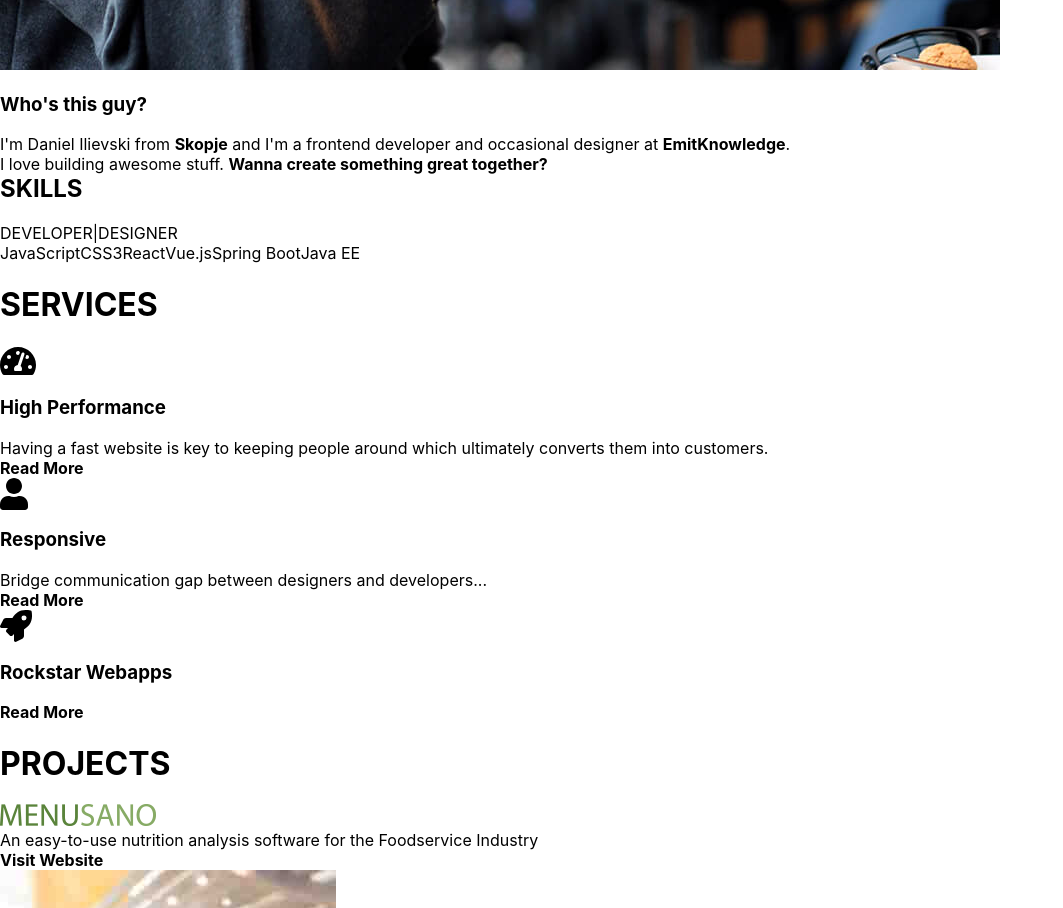
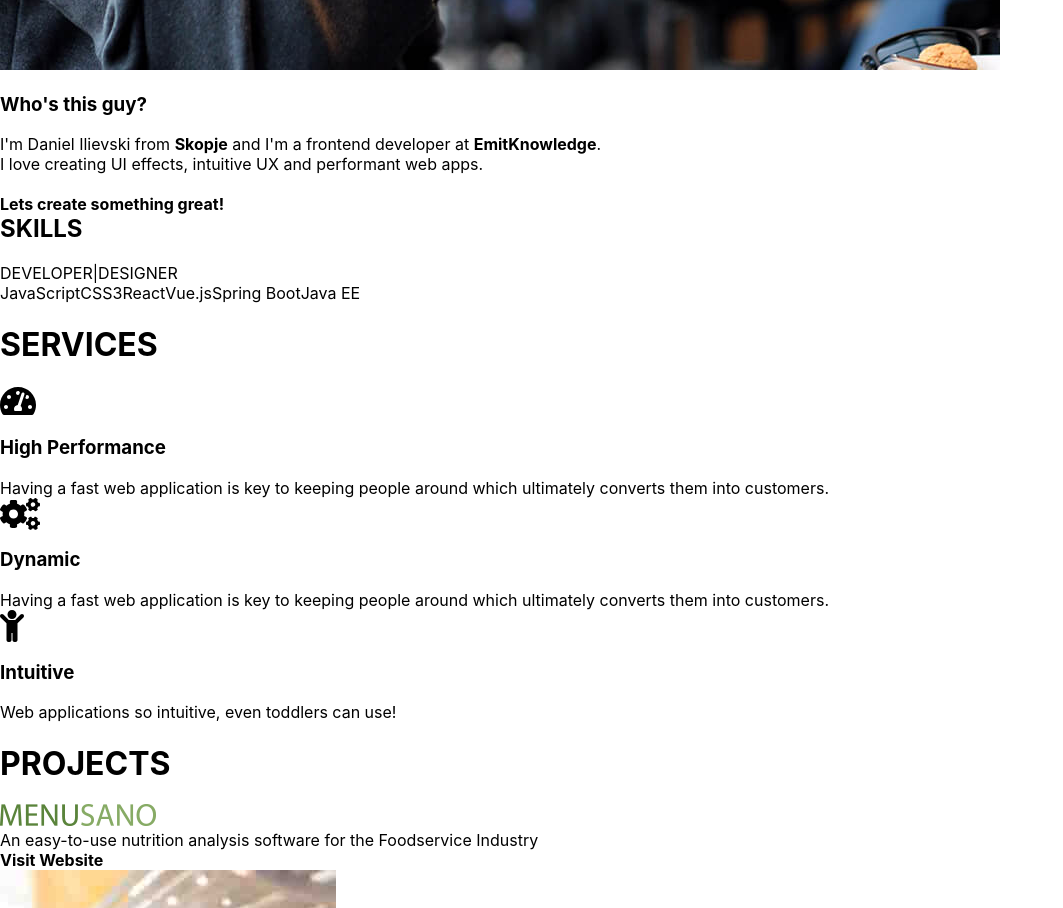
Before and after one commit to d-ilievski/portfolio, a React app: page / in a window 1280 px wide. Shown: the part 1280-2188 px from the top of the page, without its empty margins (0-1063 px from the left). Built offline with nearby package versions, Linux system fonts and the light colour scheme.

Commit message:
services section auto open and responsiveness

```diff
--- a/src/components/ServicesSplash/ServicesSplash.css
+++ b/src/components/ServicesSplash/ServicesSplash.css
@@ -1,5 +1,6 @@
 .Container {
     padding-top: 30px;
+    padding-bottom: 30px;
     min-height: 100vh;
     width: 100%;
     background: white;
@@ -77,7 +78,7 @@
 
 .ContentWrapper .ContentItem.appearAndOpen {
     animation-name: appearAndOpen;
-    animation-duration: 2s;
+    animation-duration: 1.5s;
     animation-fill-mode: forwards;
 }
 
@@ -104,6 +105,7 @@
 
 .ContentWrapper .ContentItem .Description h3 {
     margin: 0;
+    margin-bottom: 10px;
     text-align: center;
 }
 
@@ -153,14 +155,18 @@
 
 @keyframes appearAndOpen {
 
-    10% {
+    0% {
+        transform: translateY(50px);
+        opacity: 0;
+        height: 200px;
+        background: unset;
+    }
+
+    25%, 75% {
         transform: translateY(0);
         opacity: 1;
-    }
-
-    95% {
-        transform: translateY(0);
-        opacity: 1;
+        height: 200px;
+        background: unset;
     }
 
     100% {
--- a/src/components/ServicesSplash/ServicesSplash.js
+++ b/src/components/ServicesSplash/ServicesSplash.js
@@ -3,8 +3,9 @@ import aboutClasses from '../../containers/AboutSplash/AboutSplash.css';
 import classes from './ServicesSplash.css';
 
 import {FontAwesomeIcon} from '@fortawesome/react-fontawesome'
-import {faUser, faRocket, faTachometerAlt} from '@fortawesome/free-solid-svg-icons/'
-// import {ReactComponent as ResponsivenessLogo} from '../../images/icons/responsiveness.svg';
+import {faUser, faTachometerAlt, faChild, faCogs} from '@fortawesome/free-solid-svg-icons/'
+import Auxilliary from '../../hoc/Auxilliary';
+// import {ReactComponent as Grandparents} from '../../images/icons/grandparents.svg';
 
 class ServicesSplash extends Component {
 
@@ -31,6 +32,9 @@ class ServicesSplash extends Component {
     handleChange = () => {
 
         if (this.state.cooldown === null) {
+
+            this.props.handleChoice(3);
+
             this.setState({cooldown: setTimeout(() => {
                     this.setState({cooldown: null});
                 }, 800)});
@@ -93,7 +97,7 @@ class ServicesSplash extends Component {
 
                 <div className={classes.ContentWrapper}>
                     {/*classes.appearAndOpen*/}
-                    <div className={`${classes.ContentItem} wow ${aboutClasses.Appear} `} data-wow-delay="0.4s">
+                    <div className={`${classes.ContentItem} wow ${classes.appearAndOpen}`} data-wow-delay="0.4s">
                         <div className={classes.Icon}>
                             <FontAwesomeIcon
                                 icon={this.state.designerModeDelayed
@@ -102,38 +106,71 @@ class ServicesSplash extends Component {
                                 size="2x"></FontAwesomeIcon>
                         </div>
                         <div className={classes.Description}>
-                            <h3>High Performance</h3>
+                            {this.state.designerModeDelayed ?
+                                <Auxilliary>
+                                    <h3>High Performance</h3>
 
-                            <p>Having a fast website is key to keeping people around which ultimately
-                                converts them into customers.</p>
-                            <strong className={classes.Link}>Read More</strong>
+                                    <p>Having a fast website is key to keeping people around which ultimately
+                                        converts them into customers.</p>
+                                </Auxilliary>
+                             :
+                                <Auxilliary>
+                                    <h3>High Performance</h3>
+
+                                    <p>Having a fast web application is key to keeping people around which ultimately
+                                        converts them into customers.</p>
+                                </Auxilliary>
+                            }
+
+                            {/* <strong className={classes.Link}>Read More</strong> */}
                         </div>
                     </div>
-                    <div className={classes.ContentItem + ' wow ' + aboutClasses.Appear} data-wow-delay="0.6s">
+                    <div className={classes.ContentItem + ' wow ' + classes.appearAndOpen} data-wow-delay="0.6s">
                         <div className={classes.Icon}>
-                            <FontAwesomeIcon icon={this.state.designerModeDelayed ? faUser : faUser} size="2x"></FontAwesomeIcon>
+                            <FontAwesomeIcon icon={this.state.designerModeDelayed ? faUser : faCogs} size="2x"></FontAwesomeIcon>
                             {/* <ResponsivenessLogo/> */}
                         </div>
                         <div className={classes.Description}>
-                            <h3>Responsive</h3>
+                        {this.state.designerModeDelayed ?
+                                <Auxilliary>
+                                    <h3>High Performance</h3>
 
-                            <p>Bridge communication gap between designers and developers...</p>
-                            <strong className={classes.Link}>Read More</strong>
+                                    <p>Having a fast website is key to keeping people around which ultimately
+                                        converts them into customers.</p>
+                                </Auxilliary>
+                             :
+                                <Auxilliary>
+                                    <h3>Dynamic</h3>
+
+                                    <p>Having a fast web application is key to keeping people around which ultimately
+                                        converts them into customers.</p>
+                                </Auxilliary>
+                            }
+                            {/* <strong className={classes.Link}>Read More</strong> */}
                         </div>
                     </div>
-                    <div className={classes.ContentItem + ' wow ' + aboutClasses.Appear} data-wow-delay="0.8s">
+                    <div className={classes.ContentItem + ' wow ' + classes.appearAndOpen} data-wow-delay="0.8s">
                         <div className={classes.Icon}>
                             <FontAwesomeIcon
                                 icon={this.state.designerModeDelayed
                                 ? faUser
-                                : faRocket}
+                                : faChild}
                                 size="2x"></FontAwesomeIcon>
                         </div>
                         <div className={classes.Description}>
-                            <h3>Rockstar Webapps</h3>
+                        {this.state.designerModeDelayed ?
+                                <Auxilliary>
+                                    <h3>Intuitive</h3>
 
-                            <p></p>
-                            <strong className={classes.Link}>Read More</strong>
+                                    <p>Applications so intuitive, even your grandparents can use!</p>
+                                </Auxilliary>
+                             :
+                                <Auxilliary>
+                                    <h3>Intuitive</h3>
+                                    <p>Web applications so intuitive, even toddlers can use!</p>
+                                </Auxilliary>
+                            }
+                            {/* <strong className={classes.Link}>Read More</strong> */}
                         </div>
                     </div>
 
--- a/src/containers/AboutSplash/AboutSplash.css
+++ b/src/containers/AboutSplash/AboutSplash.css
@@ -8,6 +8,7 @@
     max-width: 1440px;
     margin: auto;
     background: white;
+    padding-bottom: 50px;
 }
 
 .Heading {
--- a/src/containers/AboutSplash/AboutSplash.js
+++ b/src/containers/AboutSplash/AboutSplash.js
@@ -38,8 +38,8 @@ class AboutSplash extends Component {
                         <div className={`${classes.NameCard} wow ${classes.Appear}`}>
                             <img className={classes.Image} alt='slika na daniel hehe' src={daniel}/>
                             <h3>Who's this guy?</h3>
-                            <p className={classes.CardParagraph}>I'm Daniel Ilievski from <a className={classes.Grow} rel="noopener noreferrer" target="_blank" href="https://www.google.com/maps/place/Skopje/@41.6809254,16.3102679,7z"><strong>Skopje</strong></a> and I'm a frontend developer and occasional designer at <a className={classes.Grow} rel="noopener noreferrer" target="_blank" href="https://www.emitknowledge.com/"><strong>EmitKnowledge</strong></a>.</p>
-                                I love building awesome stuff. <span onClick={() => this.props.handleChoice(5)} className={classes.Grow} rel="noopener noreferrer" target="_blank" href=""><strong>Wanna create something great together?</strong></span>
+                            <p className={classes.CardParagraph}>I'm Daniel Ilievski from <a className={classes.Grow} rel="noopener noreferrer" target="_blank" href="https://www.google.com/maps/place/Skopje/@41.6809254,16.3102679,7z"><strong>Skopje</strong></a> and I'm a frontend developer at <a className={classes.Grow} rel="noopener noreferrer" target="_blank" href="https://www.emitknowledge.com/"><strong>EmitKnowledge</strong></a>.</p>
+                                I love creating UI effects, intuitive UX and performant web apps. <span onClick={() => this.props.handleChoice(5)} className={classes.Grow} rel="noopener noreferrer" target="_blank" href=""><br/><br/><strong>Lets create something great!</strong></span>
                             </div>
 
                         <div className={classes.GraphContainer}>
--- a/src/containers/Main.js
+++ b/src/containers/Main.js
@@ -74,7 +74,7 @@ class Main extends Component {
 
                 <div ref={el => this["section-3"] = el}>
                     <Splash>
-                        <ServicesSplash/>
+                        <ServicesSplash handleChoice={this.handleChoice}/>
                     </Splash>
                 </div>
 
```
Also changed, not shown: src/images/icons/grandparents.svg (added).
